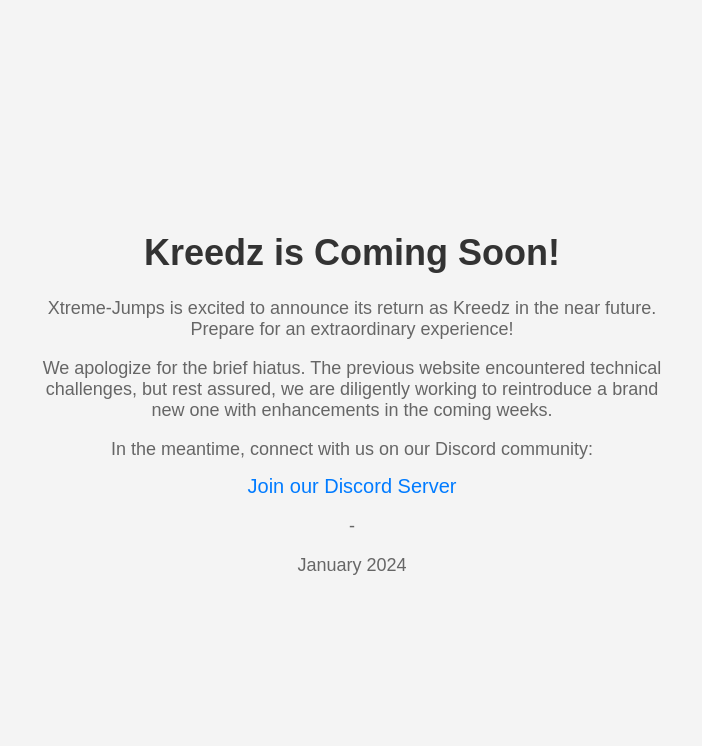
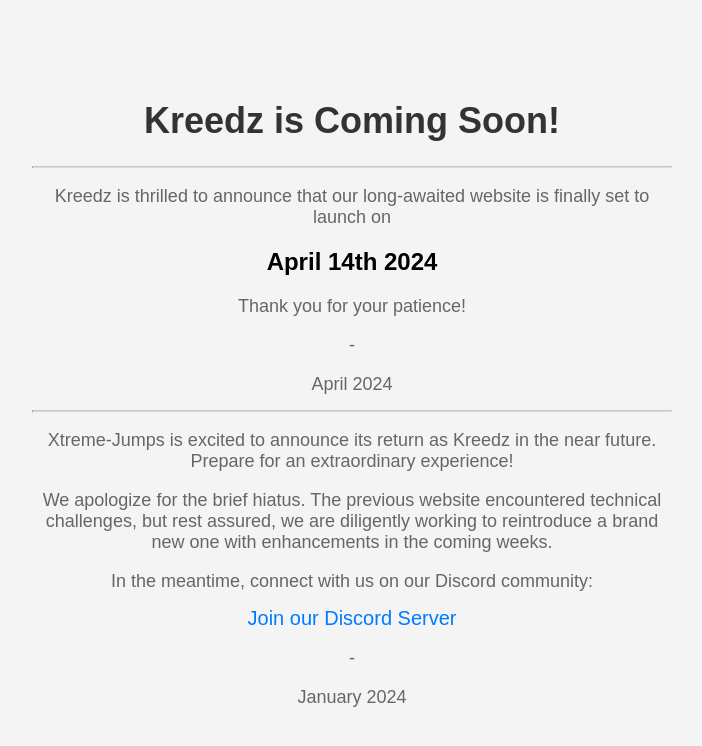
Before and after one commit to kreedzcom/kreedz-soon, a plain HTML site: page index.html in a window 1280 px wide. Shown: the whole page, without its empty margins (288-990 px from the left). Drawn offline with Linux system fonts and the light colour scheme.

Commit message:
New April update

```diff
--- a/index.html
+++ b/index.html
@@ -52,24 +52,27 @@
   <body>
     <div class="container">
       <h1>Kreedz is Coming Soon!</h1>
-      <p>
-        Xtreme-Jumps is excited to announce its return as Kreedz in the near
-        future. Prepare for an extraordinary experience!
-      </p>
-      <p>
-        We apologize for the brief hiatus. The previous website encountered
-        technical challenges, but rest assured, we are diligently working to
-        reintroduce a brand new one with enhancements in the coming weeks.
-      </p>
-      <p>In the meantime, connect with us on our Discord community:</p>
-      <a
-        class="discord-link"
-        href="https://discord.gg/jFQbf4XVpj"
-        target="_blank"
-        >Join our Discord Server</a
-      >
-      <p>-</p>
-      <p>January 2024</p>
+
+      <hr>
+
+      <div>
+        <p>Kreedz is thrilled to announce that our long-awaited website is finally set to launch on</p>
+        <h2>April 14th 2024</h2>
+        <p>Thank you for your patience!</p>
+        <p>-</p>
+        <p>April 2024</p>
+      </div>
+
+      <hr>
+
+      <div>
+        <p>Xtreme-Jumps is excited to announce its return as Kreedz in the near future. Prepare for an extraordinary experience!</p>
+        <p>We apologize for the brief hiatus. The previous website encountered technical challenges, but rest assured, we are diligently working to reintroduce a brand new one with enhancements in the coming weeks.</p>
+        <p>In the meantime, connect with us on our Discord community:</p>
+        <a class="discord-link" href="https://discord.gg/jFQbf4XVpj" target="_blank">Join our Discord Server</a>
+        <p>-</p>
+        <p>January 2024</p>
+      </div>
     </div>
   </body>
 </html>
```
